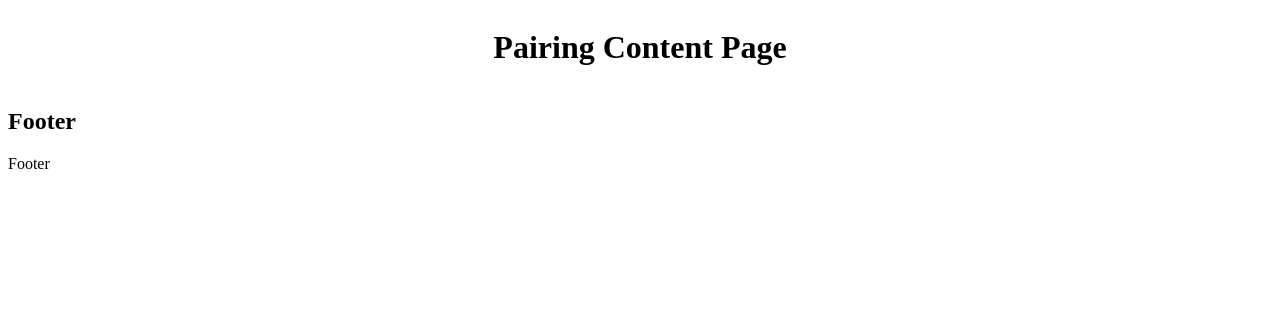
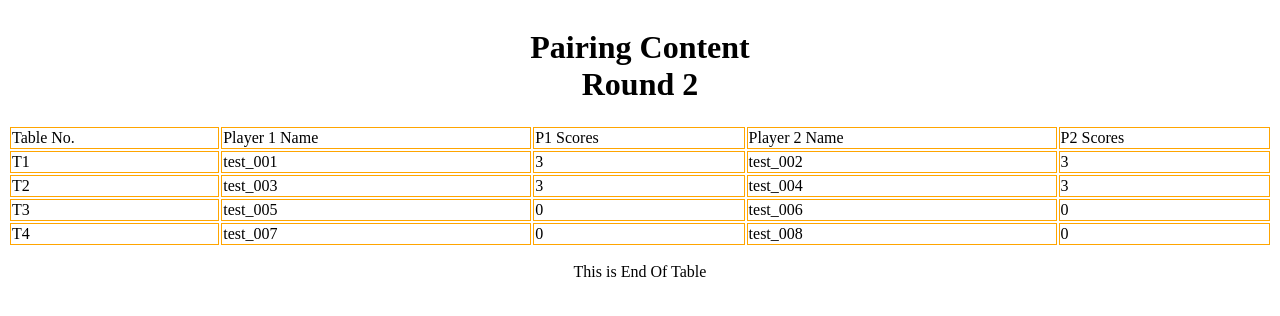
Before and after one commit to HeHeSheep/Turbo_TCG_codes, a plain HTML site: page result_report_website/Frontend_Design/pairing_content_page.html in a window 1280 px wide. Drawn offline with Linux system fonts and the light colour scheme.

Commit message:
feat: Simple Pairing Checking page is done.

```diff
--- a/result_report_website/Frontend_Design/pairing_content_page.css
+++ b/result_report_website/Frontend_Design/pairing_content_page.css
@@ -1,4 +1,31 @@
 .header {
+    /*display: flex;*/
+    display: flex;
+    flex-direction: column;
+    justify-content: center;
+    align-items: center;
+}
+
+.header h1:first-child {
+    margin-bottom: 0;
+}
+
+.header h1:last-child {
+    margin-top: 0;
+}
+
+table{
+    width: 100%;
+    height: auto;
+    border: orange;
+}
+
+td {
+    border: 1px solid orange;
+
+}
+
+.footer{
     display: flex;
     justify-content: center;
     align-items: center;
--- a/result_report_website/Frontend_Design/pairing_content_page.html
+++ b/result_report_website/Frontend_Design/pairing_content_page.html
@@ -1,4 +1,4 @@
-<html>
+<html lang="en">
 <head>
     <title>Pairing Content Page</title>
     <link rel="stylesheet" type="text/css" href="pairing_content_page.css">
@@ -6,13 +6,51 @@
 <body>
     <div class="container">
         <div class="header">
-            <h1>Pairing Content Page</h1>
+            <h1>Pairing Content<br></h1>
+            <h1>Round 2</h1>
         </div>
-        <div class="content">
-
-        <div class="footer">
-            <h2>Footer</h2>
-            <p>Footer</p>
+        <div class="content_table">
+            <table>
+                <tr>
+                    <td>Table No.</td>
+                    <td>Player 1 Name</td>
+                    <td>P1 Scores</td>
+                    <td>Player 2 Name</td>
+                    <td>P2 Scores</td>
+                </tr>
+                <tr>
+                    <td>T1</td>
+                    <td>test_001</td>
+                    <td>3</td>
+                    <td>test_002</td>
+                    <td>3</td>
+                </tr>
+                <tr>
+                    <td>T2</td>
+                    <td>test_003</td>
+                    <td>3</td>
+                    <td>test_004</td>
+                    <td>3</td>
+                </tr>
+                <tr>
+                    <td>T3</td>
+                    <td>test_005</td>
+                    <td>0</td>
+                    <td>test_006</td>
+                    <td>0</td>
+                </tr>
+                <tr>
+                    <td>T4</td>
+                    <td>test_007</td>
+                    <td>0</td>
+                    <td>test_008</td>
+                    <td>0</td>
+                </tr>
+            </table>
+            <div class="footer">
+                <p>This is End Of Table</p>
+            </div>
         </div>
     </div>
+</body>
 </html>
```
